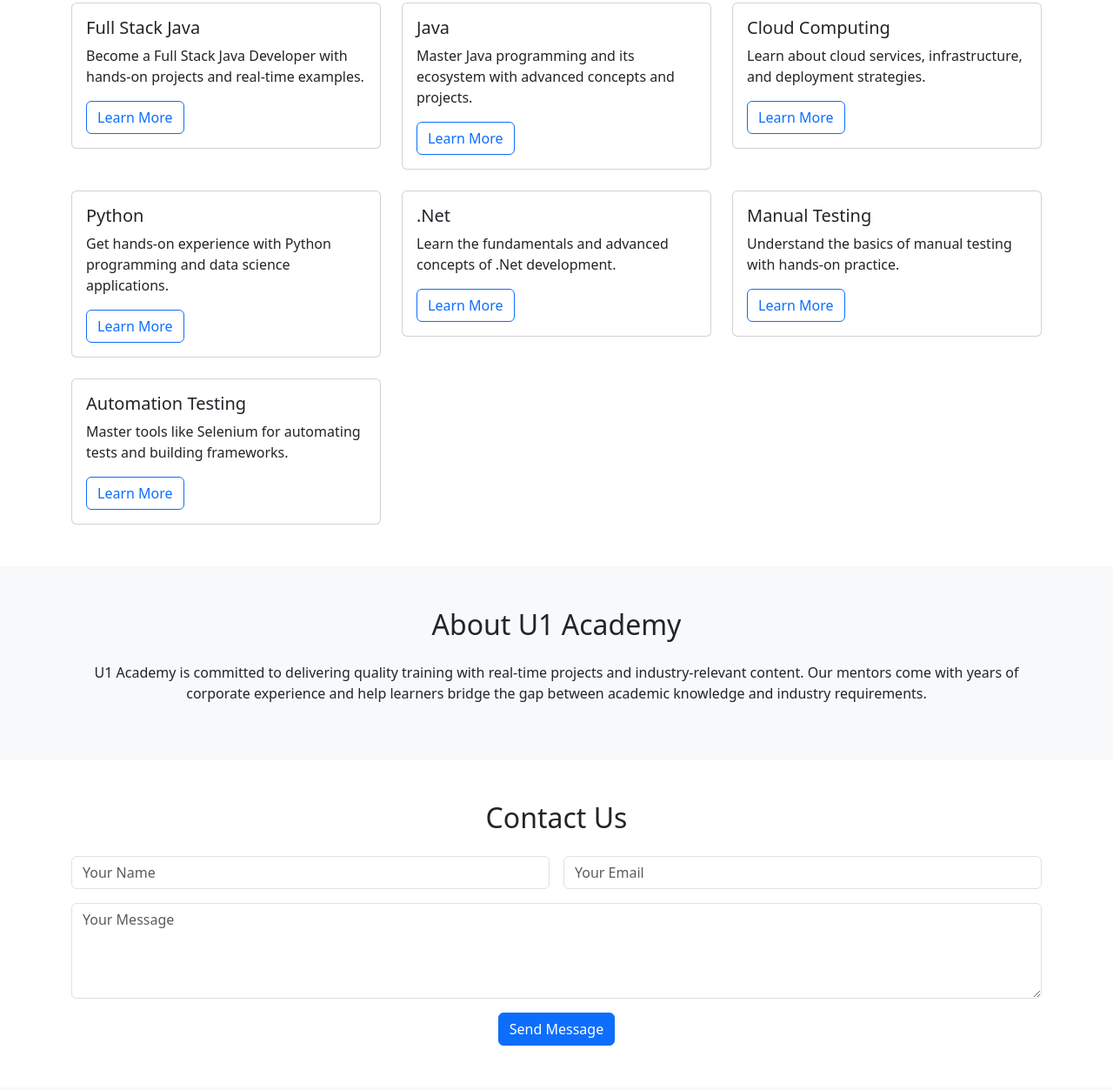
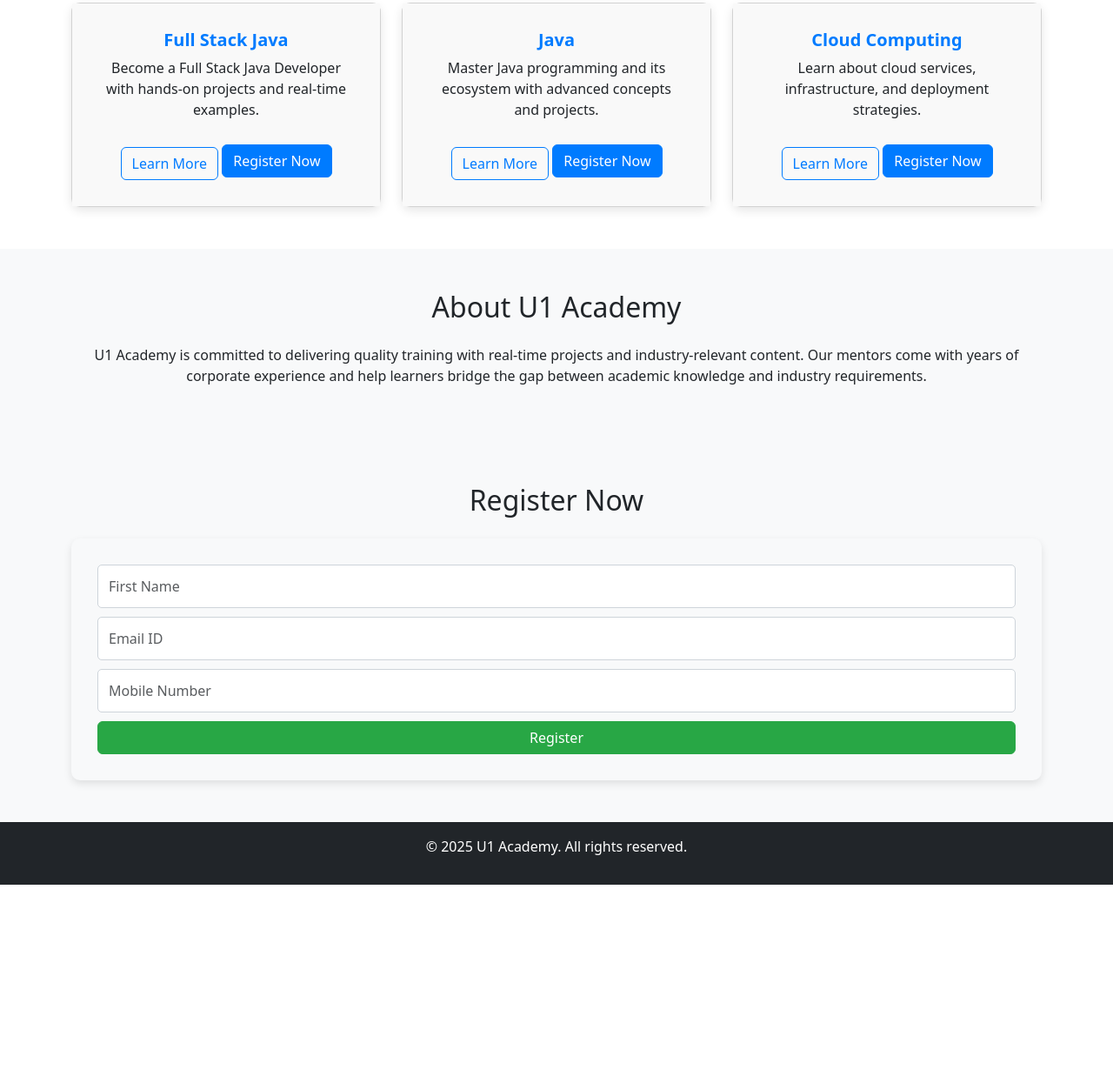
Before and after one commit to padmaraouppuluri123/U1Acadmey, a plain HTML site: page index.html in a window 1280 px wide. Shown: the part 499-1752 px from the top of the page at 87% size. After the commit the page ends 1516 px from the top, so only its background shows below. Drawn offline with nearby package versions, Linux system fonts and the light colour scheme.

Commit message:
Update index.html

```diff
--- a/index.html
+++ b/index.html
@@ -6,26 +6,110 @@
   <title>U1 Academy - Learn from the Experts</title>
   <link href="https://cdn.jsdelivr.net/npm/bootstrap@5.3.0/dist/css/bootstrap.min.css" rel="stylesheet">
   <style>
+    /* Hero Section */
     .hero {
       background: url('https://source.unsplash.com/1600x500/?education,technology') no-repeat center center/cover;
       color: white;
       padding: 100px 0;
       text-align: center;
+      box-shadow: inset 0 0 0 2000px rgba(0, 0, 0, 0.5); /* Darkens background */
     }
+
+    /* Navbar */
+    .navbar {
+      background-color: #343a40;
+    }
+
+    .navbar-brand img {
+      width: 150px;
+    }
+
+    /* Button Styles */
+    .btn-primary {
+      background-color: #007bff;
+      border-color: #007bff;
+    }
+
+    .btn-primary:hover {
+      background-color: #0056b3;
+      border-color: #0056b3;
+    }
+
+    .btn-outline-primary {
+      border-color: #007bff;
+      color: #007bff;
+    }
+
+    .btn-outline-primary:hover {
+      background-color: #007bff;
+      color: white;
+    }
+
+    /* Course Cards */
     .course-card {
       transition: transform 0.3s;
+      border-radius: 10px;
+      box-shadow: 0 4px 12px rgba(0, 0, 0, 0.1);
     }
+
     .course-card:hover {
       transform: scale(1.05);
+      box-shadow: 0 6px 18px rgba(0, 0, 0, 0.15);
     }
-    .navbar-brand img {
-      width: 150px;
+
+    .card-title {
+      color: #007bff;
+      font-weight: bold;
+    }
+
+    .card-body {
+      background-color: #f9f9f9;
+      padding: 30px;
+      text-align: center;
+    }
+
+    .course-card .btn {
+      margin-top: 15px;
+    }
+
+    /* Register Form */
+    .register-form {
+      background-color: #f8f9fa;
+      padding: 30px;
+      border-radius: 10px;
+      box-shadow: 0 4px 10px rgba(0, 0, 0, 0.1);
+    }
+
+    .register-form input, .register-form textarea {
+      border-radius: 5px;
+      border: 1px solid #ced4da;
+      padding: 12px;
+      margin-bottom: 10px;
+      width: 100%;
+    }
+
+    .register-form .btn {
+      background-color: #28a745;
+      border-color: #28a745;
+      width: 100%;
+    }
+
+    .register-form .btn:hover {
+      background-color: #218838;
+      border-color: #1e7e34;
+    }
+
+    /* Footer */
+    footer {
+      background-color: #343a40;
+      color: white;
     }
   </style>
 </head>
 <body>
+
   <!-- Header -->
-  <nav class="navbar navbar-expand-lg navbar-dark bg-dark">
+  <nav class="navbar navbar-expand-lg navbar-dark">
     <div class="container">
       <a class="navbar-brand" href="#"><img src="your-logo-path.png" alt="U1 Academy Logo"></a>
       <button class="navbar-toggler" type="button" data-bs-toggle="collapse" data-bs-target="#navbarNav">
@@ -62,7 +146,8 @@
             <div class="card-body">
               <h5 class="card-title">Full Stack Java</h5>
               <p class="card-text">Become a Full Stack Java Developer with hands-on projects and real-time examples.</p>
-              <a href="#" class="btn btn-outline-primary">Learn More</a>
+              <a href="#register" class="btn btn-outline-primary">Learn More</a>
+              <a href="#register" class="btn btn-primary mt-2">Register Now</a>
             </div>
           </div>
         </div>
@@ -71,7 +156,8 @@
             <div class="card-body">
               <h5 class="card-title">Java</h5>
               <p class="card-text">Master Java programming and its ecosystem with advanced concepts and projects.</p>
-              <a href="#" class="btn btn-outline-primary">Learn More</a>
+              <a href="#register" class="btn btn-outline-primary">Learn More</a>
+              <a href="#register" class="btn btn-primary mt-2">Register Now</a>
             </div>
           </div>
         </div>
@@ -80,46 +166,12 @@
             <div class="card-body">
               <h5 class="card-title">Cloud Computing</h5>
               <p class="card-text">Learn about cloud services, infrastructure, and deployment strategies.</p>
-              <a href="#" class="btn btn-outline-primary">Learn More</a>
+              <a href="#register" class="btn btn-outline-primary">Learn More</a>
+              <a href="#register" class="btn btn-primary mt-2">Register Now</a>
             </div>
           </div>
         </div>
-        <div class="col-md-4">
-          <div class="card course-card">
-            <div class="card-body">
-              <h5 class="card-title">Python</h5>
-              <p class="card-text">Get hands-on experience with Python programming and data science applications.</p>
-              <a href="#" class="btn btn-outline-primary">Learn More</a>
-            </div>
-          </div>
-        </div>
-        <div class="col-md-4">
-          <div class="card course-card">
-            <div class="card-body">
-              <h5 class="card-title">.Net</h5>
-              <p class="card-text">Learn the fundamentals and advanced concepts of .Net development.</p>
-              <a href="#" class="btn btn-outline-primary">Learn More</a>
-            </div>
-          </div>
-        </div>
-        <div class="col-md-4">
-          <div class="card course-card">
-            <div class="card-body">
-              <h5 class="card-title">Manual Testing</h5>
-              <p class="card-text">Understand the basics of manual testing with hands-on practice.</p>
-              <a href="#" class="btn btn-outline-primary">Learn More</a>
-            </div>
-          </div>
-        </div>
-        <div class="col-md-4">
-          <div class="card course-card">
-            <div class="card-body">
-              <h5 class="card-title">Automation Testing</h5>
-              <p class="card-text">Master tools like Selenium for automating tests and building frameworks.</p>
-              <a href="#" class="btn btn-outline-primary">Learn More</a>
-            </div>
-          </div>
-        </div>
+        <!-- More courses can be added here similarly -->
       </div>
     </div>
   </section>
@@ -132,44 +184,15 @@
     </div>
   </section>
 
-  <!-- Contact Section -->
-  <section class="py-5" id="contact">
-    <div class="container">
-      <h2 class="text-center mb-4">Contact Us</h2>
-      <form class="row g-3">
-        <div class="col-md-6">
-          <input type="text" class="form-control" placeholder="Your Name" required>
-        </div>
-        <div class="col-md-6">
-          <input type="email" class="form-control" placeholder="Your Email" required>
-        </div>
-        <div class="col-12">
-          <textarea class="form-control" rows="4" placeholder="Your Message" required></textarea>
-        </div>
-        <div class="col-12 text-center">
-          <button type="submit" class="btn btn-primary">Send Message</button>
-        </div>
-      </form>
-    </div>
-  </section>
-
   <!-- Register Section -->
   <section class="py-5 bg-light" id="register">
     <div class="container">
       <h2 class="text-center mb-4">Register Now</h2>
-      <form class="row g-3">
-        <div class="col-md-4">
-          <input type="text" class="form-control" placeholder="First Name" required>
-        </div>
-        <div class="col-md-4">
-          <input type="email" class="form-control" placeholder="Email ID" required>
-        </div>
-        <div class="col-md-4">
-          <input type="text" class="form-control" placeholder="Mobile Number" required>
-        </div>
-        <div class="col-12 text-center">
-          <button type="submit" class="btn btn-primary">Register</button>
-        </div>
+      <form class="register-form">
+        <input type="text" class="form-control" placeholder="First Name" required>
+        <input type="email" class="form-control" placeholder="Email ID" required>
+        <input type="text" class="form-control" placeholder="Mobile Number" required>
+        <button type="submit" class="btn btn-primary">Register</button>
       </form>
     </div>
   </section>
```
